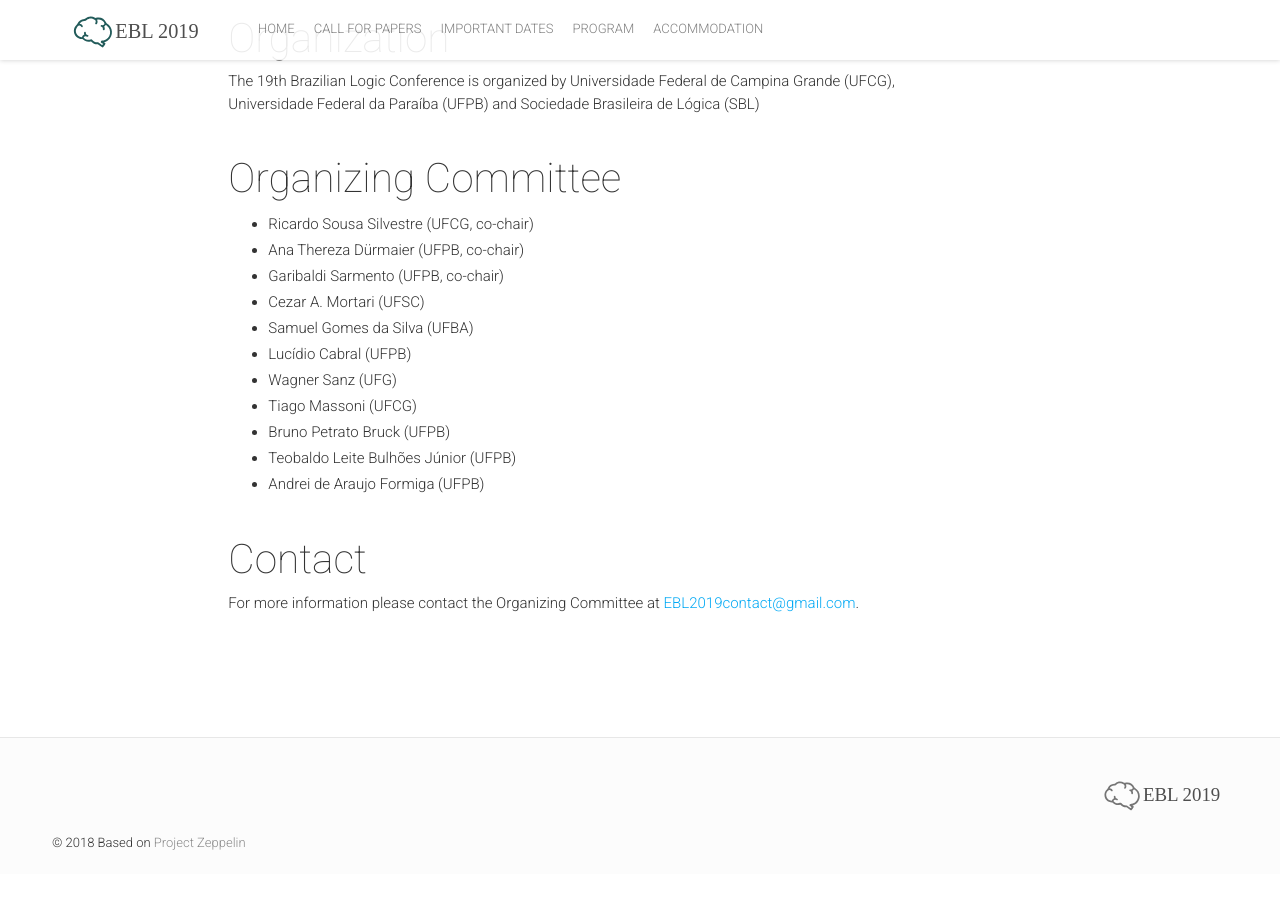
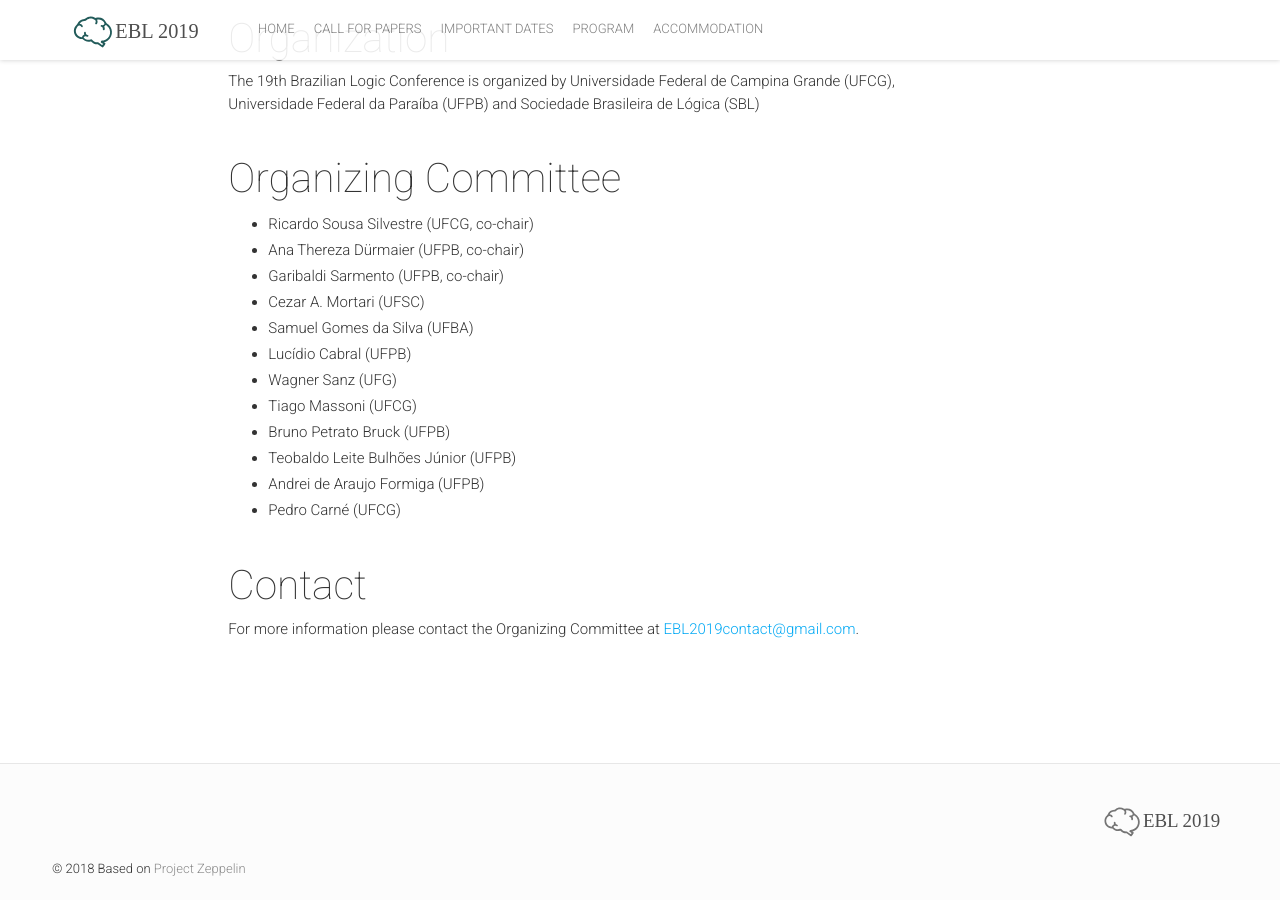
Before and after one commit to brunobruck/ebl, a Jekyll site: the page built from _posts/2018-09-25-call-for-papers.markdown, in a window 1280 px wide and 900 px high, scrolled down 3263 px. Built offline with Jekyll 4.4.1, drawn with Linux system fonts in a browser that asks for light colours; nearby versions of some CDN libraries; comment, search, counter and statistics services are not loaded; before the commit the page ends 4137 px from its top, so only the background shows below that.

Commit message:
new member organizing committee

```diff
--- a/_posts/2018-09-25-call-for-papers.markdown
+++ b/_posts/2018-09-25-call-for-papers.markdown
@@ -111,6 +111,7 @@ The 19th Brazilian Logic Conference is organized by Universidade Federal de Camp
 - Bruno Petrato Bruck (UFPB)
 - Teobaldo Leite Bulhões Júnior (UFPB)
 - Andrei de Araujo Formiga (UFPB)
+- Pedro Carné (UFCG)
 
 #### Contact
 
```
Also changed, not shown: 1 other file.
